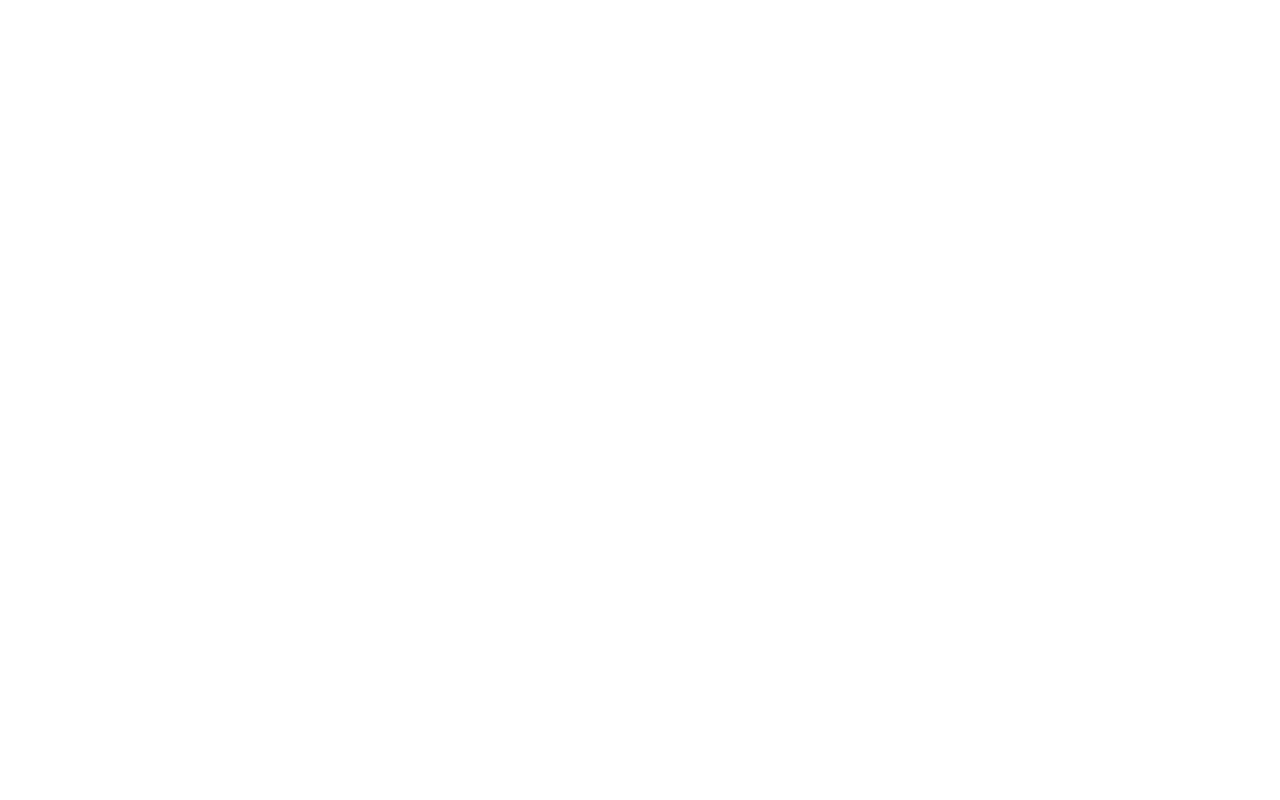
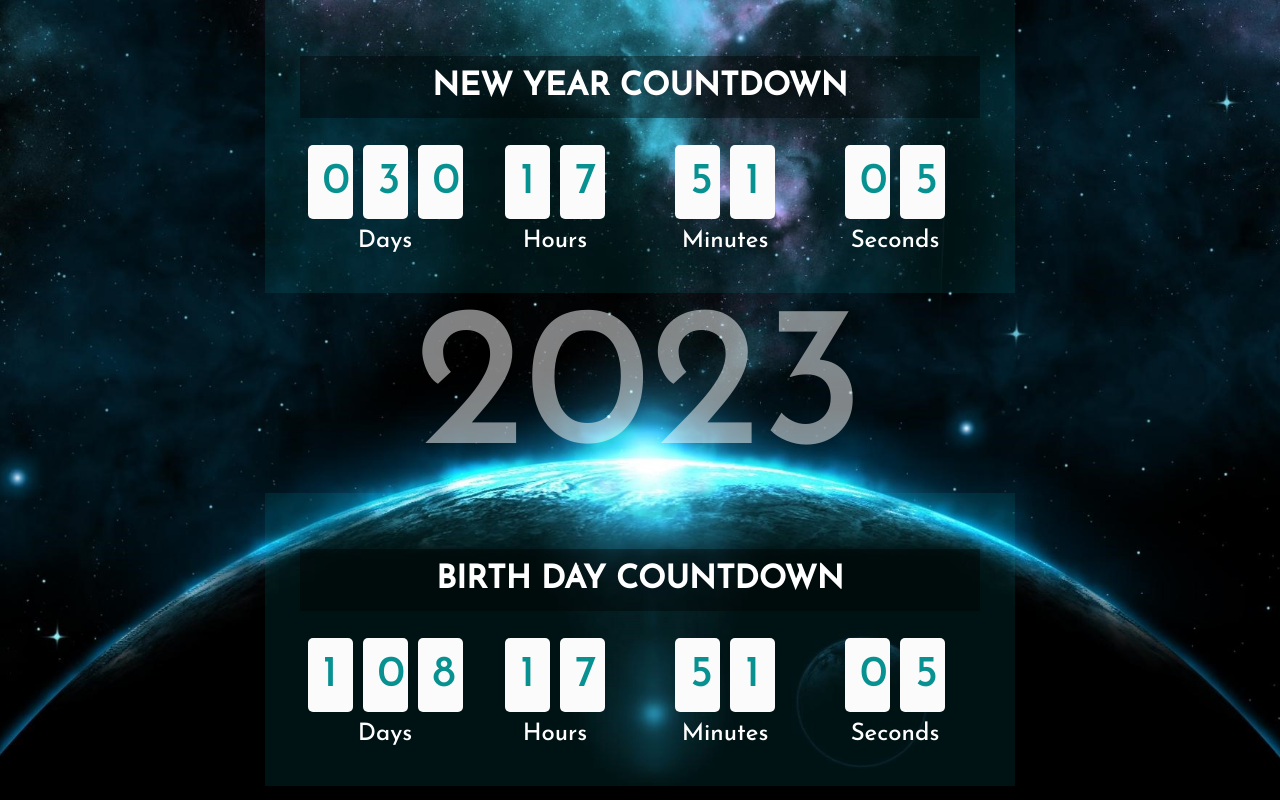
Before and after one commit to ashritha369/Mini-Project-Birth-Day-And-New-Year-Countdown, a plain HTML site: page index.html in a window 1280 px wide. Drawn offline with Linux system fonts and the light colour scheme.

Commit message:
added newYear and BirthDay Countdown

```diff
--- /dev/null
+++ b/birthDayCountdown.js
@@ -0,0 +1,69 @@
+const birthMainDurationTime = document.getElementById("main-duration-time");
+const birthSubDuration = document.getElementById("birth-sub-duration");
+const coloN = document.getElementById("colon");
+const birthDays1stDigit = document.getElementById("birth-days-1st-digit");
+const birthDays2ndDigit = document.getElementById("birth-days-2nd-digit");
+const birthDays3rdDigit = document.getElementById("birth-days-3rd-digit");
+const birthHours1stDigit = document.getElementById("birth-hours-1st-digit");
+const birthHours2ndDigit = document.getElementById("birth-hours-2nd-digit");
+const birthMinutes1stDigit = document.getElementById("birth-minutes-1st-digit");
+const birthMinutes2ndDigit = document.getElementById("birth-minutes-2nd-digit");
+const birthSeconds1stDigit = document.getElementById("birth-seconds-1st-digit");
+const birthSeconds2ndDigit = document.getElementById("birth-seconds-2nd-digit");
+
+const birthCurrentYear = new Date().getFullYear();
+
+const birthNewYearTime = new Date(`March 20 ${currentYear + 1} 00:00:00`);
+
+function updateBirthdayCountdown() {
+  const birthCurrentTimeAndDate = new Date();
+  const birthDifference = birthNewYearTime - birthCurrentTimeAndDate;
+
+  const birthDAYS = Math.floor(birthDifference / 1000 / 60 / 60 / 24);
+  const birthHOURS = Math.floor(birthDifference / 1000 / 60 / 60) % 24;
+  const birthMINUTES = Math.floor(birthDifference / 1000 / 60) % 60;
+  const birthSECONDS = Math.floor(birthDifference / 1000) % 60;
+
+  //DAYS
+  if (birthDAYS < 100) {
+    birthDays1stDigit.innerHTML = "0";
+    birthDays2ndDigit.innerHTML = String(birthDAYS).split("")[0];
+    birthDays3rdDigit.innerHTML = String(birthDAYS).split("")[1];
+  } else if (birthDAYS > 100) {
+    birthDays1stDigit.innerHTML = String(birthDAYS).split("")[0];
+    birthDays2ndDigit.innerHTML = String(birthDAYS).split("")[1];
+    birthDays3rdDigit.innerHTML = String(birthDAYS).split("")[2];
+  } else {
+    // DAYS<10
+    birthDays1stDigit.innerHTML = "0";
+    birthDays1stDigit.innerHTML = "0";
+    birthDays3rdDigit.innerHTML = birthDAYS;
+  }
+  // HOURS
+  if (birthHOURS < 10) {
+    birthHours1stDigit.innerHTML = "0";
+    birthHours2ndDigit.innerHTML = birthHOURS;
+  } else {
+    birthHours1stDigit.innerHTML = String(birthHOURS).split("")[0];
+    birthHours2ndDigit.innerHTML = String(birthHOURS).split("")[1];
+  }
+  // MINUTES
+  if (birthMINUTES < 10) {
+    birthMinutes1stDigit.innerHTML = "0";
+    birthMinutes2ndDigit.innerHTML = birthMINUTES;
+  } else {
+    birthMinutes1stDigit.innerHTML = String(birthMINUTES).split("")[0];
+    birthMinutes2ndDigit.innerHTML = String(birthMINUTES).split("")[1];
+  }
+  // SECONDS
+  if (birthSECONDS < 10) {
+    birthSeconds1stDigit.innerHTML = "0";
+    birthSeconds2ndDigit.innerHTML = birthSECONDS;
+  } else {
+    birthSeconds1stDigit.innerHTML = String(birthSECONDS).split("")[0];
+    birthSeconds2ndDigit.innerHTML = String(birthSECONDS).split("")[1];
+  }
+}
+
+// -1
+setInterval(updateBirthdayCountdown, 1000);
--- a/index.html
+++ b/index.html
@@ -5,6 +5,105 @@
     <meta http-equiv="X-UA-Compatible" content="IE=edge" />
     <meta name="viewport" content="width=device-width, initial-scale=1.0" />
     <title>Birth Day and New Year Countdown</title>
+    <link rel="stylesheet" href="style.css" />
   </head>
-  <body></body>
+  <body>
+    <!-- NEW YEAR COUNTDOWN -->
+    <div class="new-year-countdown" id="new-year-countdown">
+      <h1>NEW YEAR COUNTDOWN</h1>
+      <div class="main-duration-time">
+        <!-- DAYS -->
+        <div class="days">
+          <div class="daysdigit">
+            <div class="sub-duration" id="days-1st-digit">0</div>
+            <div class="sub-duration" id="days-2nd-digit">0</div>
+            <div class="sub-duration" id="days-3rd-digit">0</div>
+          </div>
+          <div class="sub-duration-names" id="days">Days</div>
+        </div>
+        <!--  -->
+        <!--HOURS  -->
+        <div class="hours">
+          <div class="hoursdigit">
+            <div class="sub-duration" id="hours-1st-digit">0</div>
+            <div class="sub-duration" id="hours-2nd-digit">0</div>
+          </div>
+          <div class="sub-duration-names" id="hours">Hours</div>
+        </div>
+
+        <!--  -->
+        <!--MINUTES  -->
+        <div class="minutes">
+          <div class="minutesdigit">
+            <div class="sub-duration" id="minutes-1st-digit">0</div>
+            <div class="sub-duration" id="minutes-2nd-digit">0</div>
+          </div>
+          <div class="sub-duration-names" id="minutes">Minutes</div>
+        </div>
+
+        <!--  -->
+        <!--SECONDS  -->
+        <div class="seconds">
+          <div class="secondsdigit">
+            <div class="sub-duration" id="seconds-1st-digit">0</div>
+            <div class="sub-duration" id="seconds-2nd-digit">0</div>
+          </div>
+          <div class="sub-duration-names" id="seconds">Seconds</div>
+        </div>
+
+        <!--  -->
+      </div>
+    </div>
+    <!-- YEAR -->
+    <div id="year" class="year">2022</div>
+    <!--  -->
+    <div class="birth-day-countdown" id="birthday-countdown">
+      <h1>BIRTH DAY COUNTDOWN</h1>
+      <div class="main-duration-time">
+        <!-- DAYS -->
+        <div class="days">
+          <div class="daysdigit">
+            <div class="sub-duration" id="birth-days-1st-digit">0</div>
+            <div class="sub-duration" id="birth-days-2nd-digit">0</div>
+            <div class="sub-duration" id="birth-days-3rd-digit">0</div>
+          </div>
+          <div class="sub-duration-names" id="birth-days">Days</div>
+        </div>
+        <!--  -->
+        <!--HOURS  -->
+        <div class="hours">
+          <div class="hoursdigit">
+            <div class="sub-duration" id="birth-hours-1st-digit">0</div>
+            <div class="sub-duration" id="birth-hours-2nd-digit">0</div>
+          </div>
+          <div class="sub-duration-names" id="birth-hours">Hours</div>
+        </div>
+
+        <!--  -->
+        <!--MINUTES  -->
+        <div class="minutes">
+          <div class="minutesdigit">
+            <div class="sub-duration" id="birth-minutes-1st-digit">0</div>
+            <div class="sub-duration" id="birth-minutes-2nd-digit">0</div>
+          </div>
+          <div class="sub-duration-names" id="birth-minutes">Minutes</div>
+        </div>
+
+        <!--  -->
+        <!--SECONDS  -->
+        <div class="seconds">
+          <div class="secondsdigit">
+            <div class="sub-duration" id="birth-seconds-1st-digit">0</div>
+            <div class="sub-duration" id="birth-seconds-2nd-digit">0</div>
+          </div>
+          <div class="sub-duration-names" id="birth-seconds">Seconds</div>
+        </div>
+
+        <!--  -->
+      </div>
+    </div>
+
+    <script src="newYearCountdown.js"></script>
+    <script src="birthDayCountdown.js"></script>
+  </body>
 </html>
--- /dev/null
+++ b/newYearCountdown.js
@@ -0,0 +1,73 @@
+const mainDurationTime = document.getElementById("main-duration-time");
+const subDuration = document.getElementById("sub-duration");
+const colon = document.getElementById("colon");
+const days1stDigit = document.getElementById("days-1st-digit");
+const days2ndDigit = document.getElementById("days-2nd-digit");
+const days3rdDigit = document.getElementById("days-3rd-digit");
+const hours1stDigit = document.getElementById("hours-1st-digit");
+const hours2ndDigit = document.getElementById("hours-2nd-digit");
+const minutes1stDigit = document.getElementById("minutes-1st-digit");
+const minutes2ndDigit = document.getElementById("minutes-2nd-digit");
+const seconds1stDigit = document.getElementById("seconds-1st-digit");
+const seconds2ndDigit = document.getElementById("seconds-2nd-digit");
+const year = document.getElementById("year");
+
+const currentYear = new Date().getFullYear();
+
+const newYearTime = new Date(`January 01 ${currentYear + 1} 00:00:00`);
+
+// Set background year
+year.innerText = currentYear + 1;
+//-2
+function updateCountdown() {
+  const currentTimeAndDate = new Date();
+  const difference = newYearTime - currentTimeAndDate;
+
+  const DAYS = Math.floor(difference / 1000 / 60 / 60 / 24);
+  const HOURS = Math.floor(difference / 1000 / 60 / 60) % 24;
+  const MINUTES = Math.floor(difference / 1000 / 60) % 60;
+  const SECONDS = Math.floor(difference / 1000) % 60;
+
+  //DAYS
+  if (DAYS < 100) {
+    days1stDigit.innerHTML = "0";
+    days2ndDigit.innerHTML = String(DAYS).split("")[0];
+    days3rdDigit.innerHTML = String(DAYS).split("")[1];
+  } else if (DAYS > 100) {
+    days1stDigit.innerHTML = String(DAYS).split("")[0];
+    days2ndDigit.innerHTML = String(DAYS).split("")[1];
+    days3rdDigit.innerHTML = String(DAYS).split("")[2];
+  } else {
+    // DAYS<10
+    days1stDigit.innerHTML = "0";
+    days1stDigit.innerHTML = "0";
+    days3rdDigit.innerHTML = DAYS;
+  }
+  // HOURS
+  if (HOURS < 10) {
+    hours1stDigit.innerHTML = "0";
+    hours2ndDigit.innerHTML = HOURS;
+  } else {
+    hours1stDigit.innerHTML = String(HOURS).split("")[0];
+    hours2ndDigit.innerHTML = String(HOURS).split("")[1];
+  }
+  // MINUTES
+  if (MINUTES < 10) {
+    minutes1stDigit.innerHTML = "0";
+    minutes2ndDigit.innerHTML = MINUTES;
+  } else {
+    minutes1stDigit.innerHTML = String(MINUTES).split("")[0];
+    minutes2ndDigit.innerHTML = String(MINUTES).split("")[1];
+  }
+  // SECONDS
+  if (SECONDS < 10) {
+    seconds1stDigit.innerHTML = "0";
+    seconds2ndDigit.innerHTML = SECONDS;
+  } else {
+    seconds1stDigit.innerHTML = String(SECONDS).split("")[0];
+    seconds2ndDigit.innerHTML = String(SECONDS).split("")[1];
+  }
+}
+// updateCountdown();
+// -1
+setInterval(updateCountdown, 1000);
--- a/style.css
+++ b/style.css
@@ -0,0 +1,104 @@
+@import url("https://fonts.googleapis.com/css2?family=Inter:wght@700&family=Josefin+Sans:ital,wght@0,500;1,500&family=Lato&family=Montserrat:wght@300;400;500&display=swap");
+/* 'Josefin Sans' font */
+
+* {
+  box-sizing: border-box;
+}
+
+body {
+  background-image: url(./Img/galaxy.jpg);
+  background-repeat: no-repeat;
+  background-size: cover;
+  background-position: center center;
+  color: white;
+  /* height: 100vh; */
+  font-family: "Josefin Sans";
+  display: flex;
+  flex-direction: column;
+  /* horizontally aligning items to center */
+  align-items: center;
+  /* vertically aligning contents to center */
+  justify-content: center;
+  /* aligning texts to center */
+  text-align: center;
+  margin: 0;
+  /* to get rid of scrollbar, overflow will be given as hidden */
+  /* overflow: hidden; */
+  background-color: black;
+}
+
+/* Adding the dark overlay */
+
+body::after {
+  /* background-color: rgba(0, 0, 0, 0.5); */
+  content: "";
+  position: absolute;
+  top: 0;
+  left: 0;
+  width: 100%;
+  height: 100%;
+}
+/* to take all elements in the body over the overlay , we give z-index to 1*/
+
+body * {
+  z-index: 1;
+}
+
+.main-duration-time {
+  display: flex;
+  flex-direction: row;
+  justify-content: center;
+}
+
+.sub-duration {
+  width: 45px;
+  background-color: rgb(251, 251, 251);
+  margin: 5px;
+  font-size: 44px;
+  padding: 15px;
+  border-radius: 5px;
+  color: rgb(8, 145, 145);
+}
+.sub-duration-names {
+  width: 160px;
+  margin: 5px;
+  font-size: 24px;
+}
+
+.new-year-countdown,
+.birth-day-countdown {
+  background-color: rgb(0 238 255 / 8%);
+  padding: 35px;
+}
+
+.year {
+  font-size: 200px;
+  z-index: -1;
+  opacity: 0.5;
+}
+
+.daysdigit,
+.hoursdigit,
+.minutesdigit,
+.secondsdigit {
+  display: flex;
+  flex-direction: row;
+  justify-content: center;
+}
+
+.birth-day-countdown h1,
+.new-year-countdown h1 {
+  background-color: rgba(0, 0, 0, 0.402);
+  padding: 15px;
+}
+@media (max-width: 600px) {
+  .main-duration-time {
+    display: flex;
+    flex-direction: column;
+    justify-content: center;
+    align-items: center;
+  }
+  .year {
+    font-size: 50px;
+  }
+}
```
Also changed, not shown: Img/galaxy.jpg (added), Inspiration-Designs/Design-Countdown-Card.png (added), script.js (deleted).
